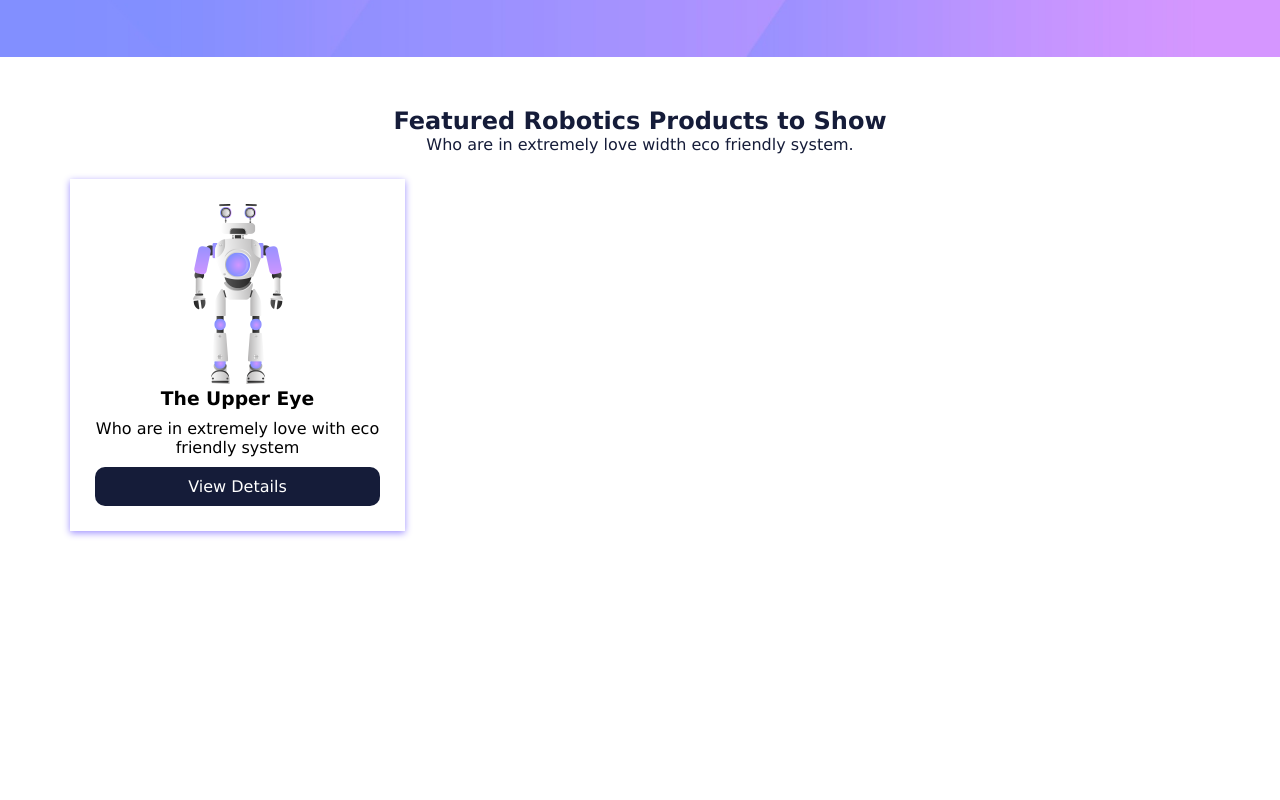
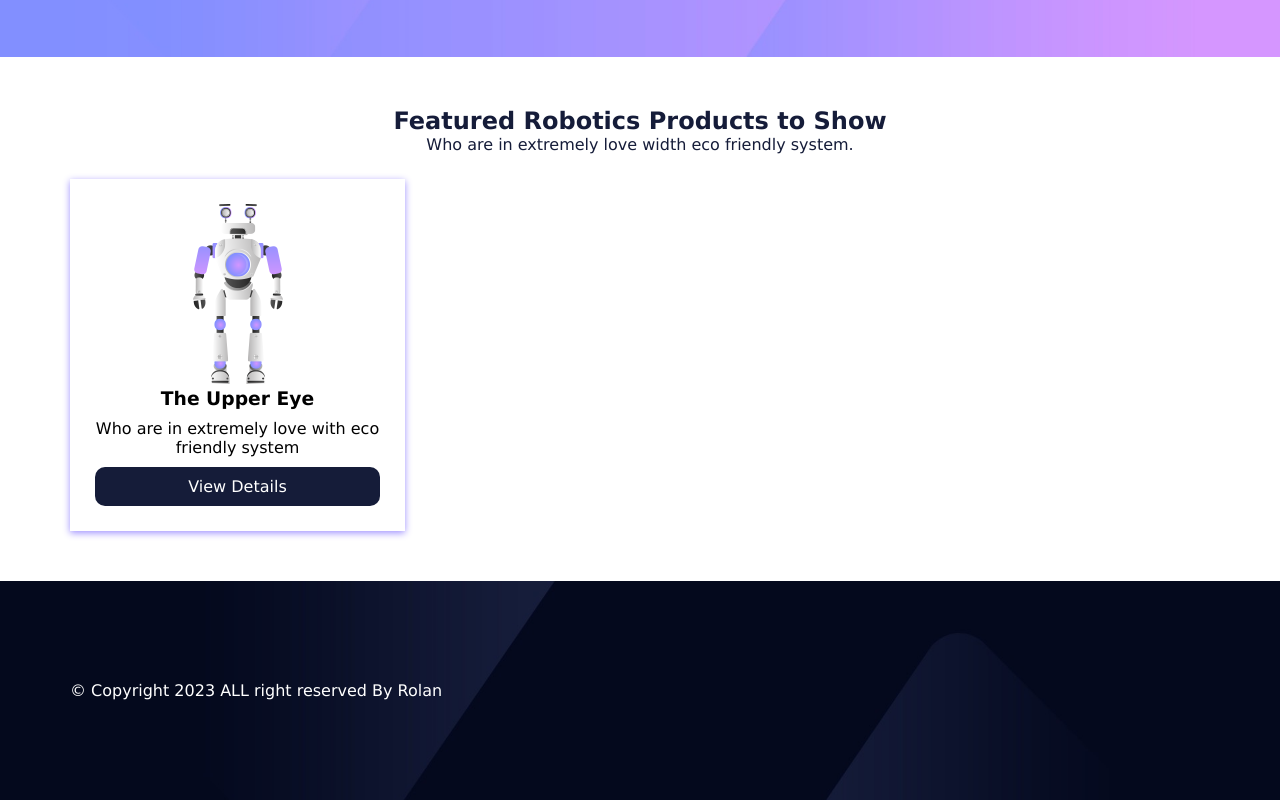
Before and after one commit to manyushkinaa/robots-shops, a plain HTML site: page index.html in a window 1280 px wide. Shown: the part 421-1221 px from the top of the page. Before the commit the page ends 1002 px from the top, so only its background shows below. Drawn offline with Linux system fonts and the light colour scheme.

Commit message:
Update index.html

```diff
--- a/index.html
+++ b/index.html
@@ -91,7 +91,12 @@
     <!--END MAIN-->
 
     <!--START FOOTER-->
+    <footer class="footer">
+        <div class="container">
+            <div class="copyright">&copy Copyright 2023 ALL right reserved By Rolan</div>
 
+        </div>
+    </footer>
     <!--END FOOTER-->
 
 </body>
```
